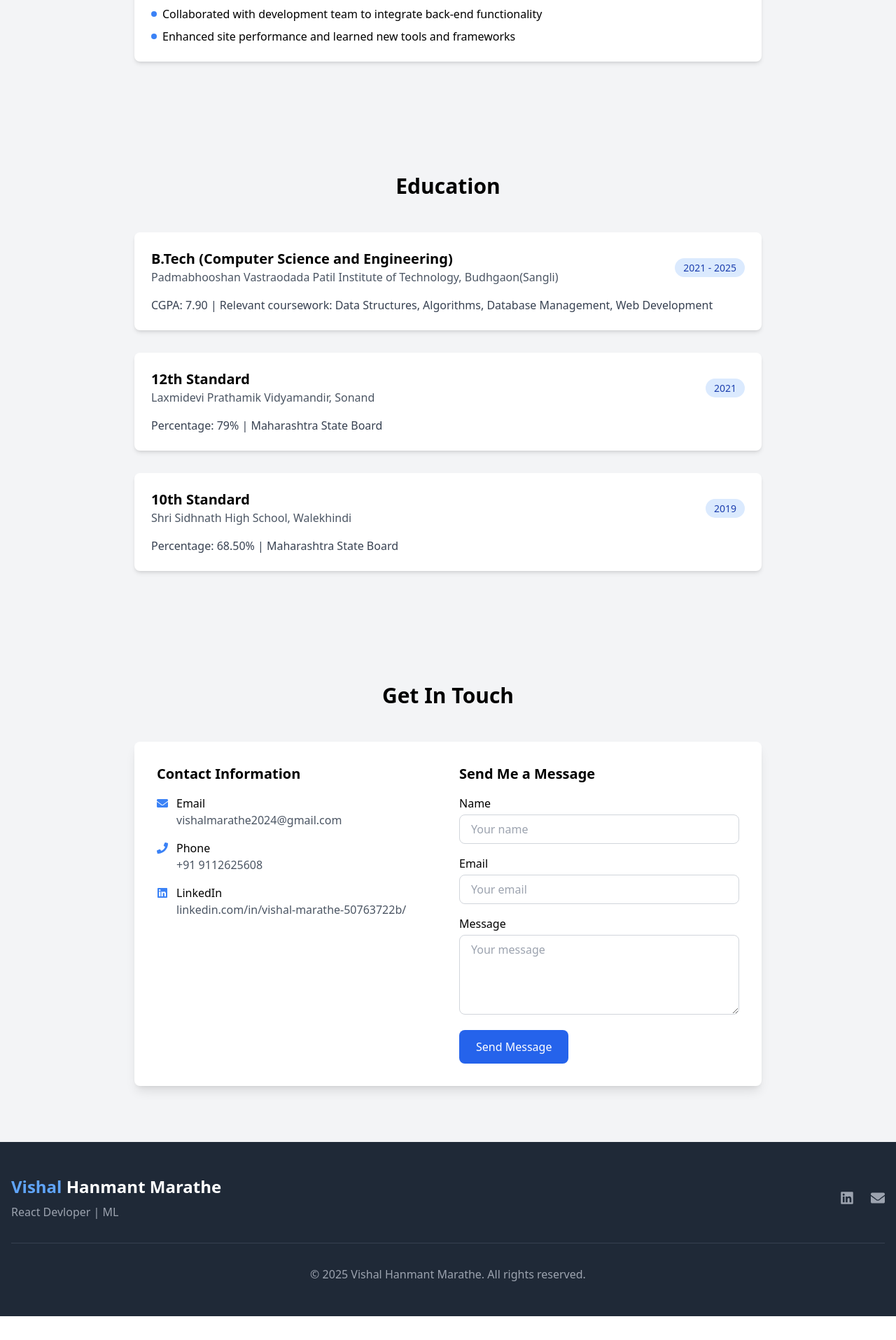
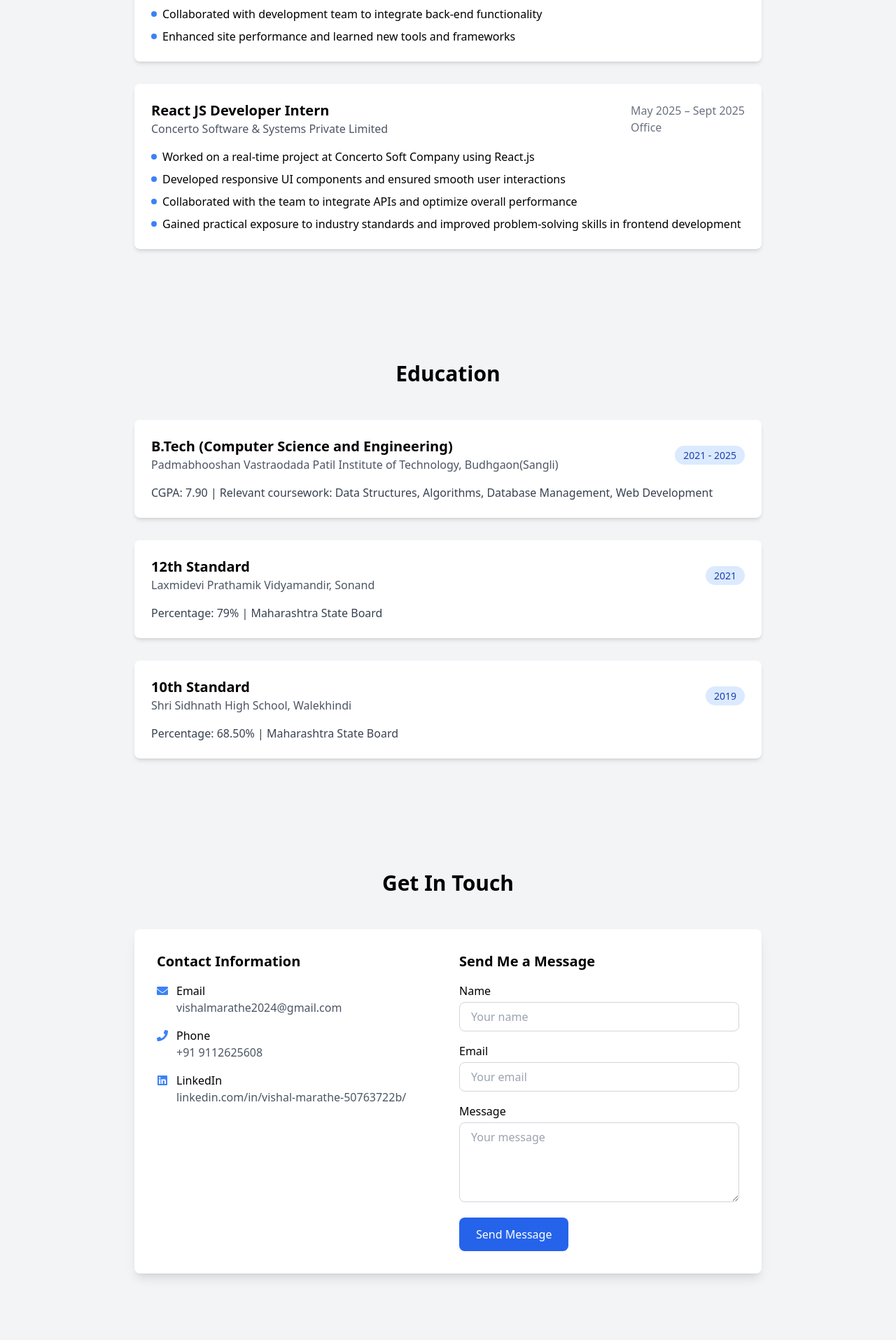
Before and after one commit to vishal14marathe/PortFolioVishal, a React (Vite) app: page / in a window 1280 px wide. Shown: the part 3285-5200 px from the top of the page at 70% size. Before the commit the page ends 5166 px from the top, so only its background shows below. Built offline with nearby package versions, Linux system fonts and the light colour scheme; no server answers.

Commit message:
Second chages2

```diff
--- a/src/App.jsx
+++ b/src/App.jsx
@@ -23,9 +23,11 @@ function App() {
 
   return (
     <div className={`min-h-screen bg-white dark:bg-gray-900 transition-colors duration-300`}>
+
       <Header darkMode={darkMode} setDarkMode={setDarkMode} />
 
       <main className="bg-white dark:bg-gray-900">
+
         <section id="home" className="section bg-white dark:bg-gray-900">
           <Hero />
         </section>
@@ -53,9 +55,12 @@ function App() {
         <section id="contact" className="section bg-white dark:bg-gray-900">
           <Contact />
         </section>
+
+        <section id="footer" className="section bg-white dark:bg-gray-900">
+          <Footer />
+        </section>
+
       </main>
-
-      <Footer className="bg-white dark:bg-gray-800" />
     </div>
   )
 }
--- a/src/components/Experience.jsx
+++ b/src/components/Experience.jsx
@@ -11,6 +11,18 @@ const experiences = [
       "Improved user experience through implementation of design principles",
       "Collaborated with development team to integrate back-end functionality",
       "Enhanced site performance and learned new tools and frameworks"
+    ]
+  },
+  {
+    role: " React JS Developer Intern",
+    company: "Concerto Software & Systems Private Limited ",
+    duration: "May 2025 – Sept 2025 ",
+    location: "Office",
+    responsibilities: [
+      "Worked on a real-time project at Concerto Soft Company using React.js",
+      "Developed responsive UI components and ensured smooth user interactions",
+      "Collaborated with the team to integrate APIs and optimize overall performance",
+      "Gained practical exposure to industry standards and improved problem-solving skills in frontend development"
     ]
   }
 ]
--- a/src/components/Footer.jsx
+++ b/src/components/Footer.jsx
@@ -3,7 +3,9 @@ import { FaLinkedin, FaGithub, FaEnvelope } from 'react-icons/fa'
 
 export default function Footer() {
     return (
-        <footer className="bg-gray-800 text-white py-12">
+        <section id="footer" className="py-20 bg-gray-100 dark:bg-gray-800">
+
+            <footer className=" py-12">
                 <div className="container mx-auto px-4">
                     <div className="flex flex-col md:flex-row justify-between items-center">
                         <div className="mb-6 md:mb-0">
@@ -38,5 +40,6 @@ export default function Footer() {
                     </div>
                 </div>
             </footer>
+        </section>
     )
 }
--- a/src/components/Header.jsx
+++ b/src/components/Header.jsx
@@ -3,6 +3,7 @@ import { FaMoon, FaSun } from 'react-icons/fa'
 import { Link } from 'react-scroll'
 
 export default function Header({ darkMode, setDarkMode }) {
+
     const navLinks = [
         { name: 'Home', to: 'home' },
         { name: 'About', to: 'about' },
```
Lines whose indentation alone changed are shown as unchanged.
